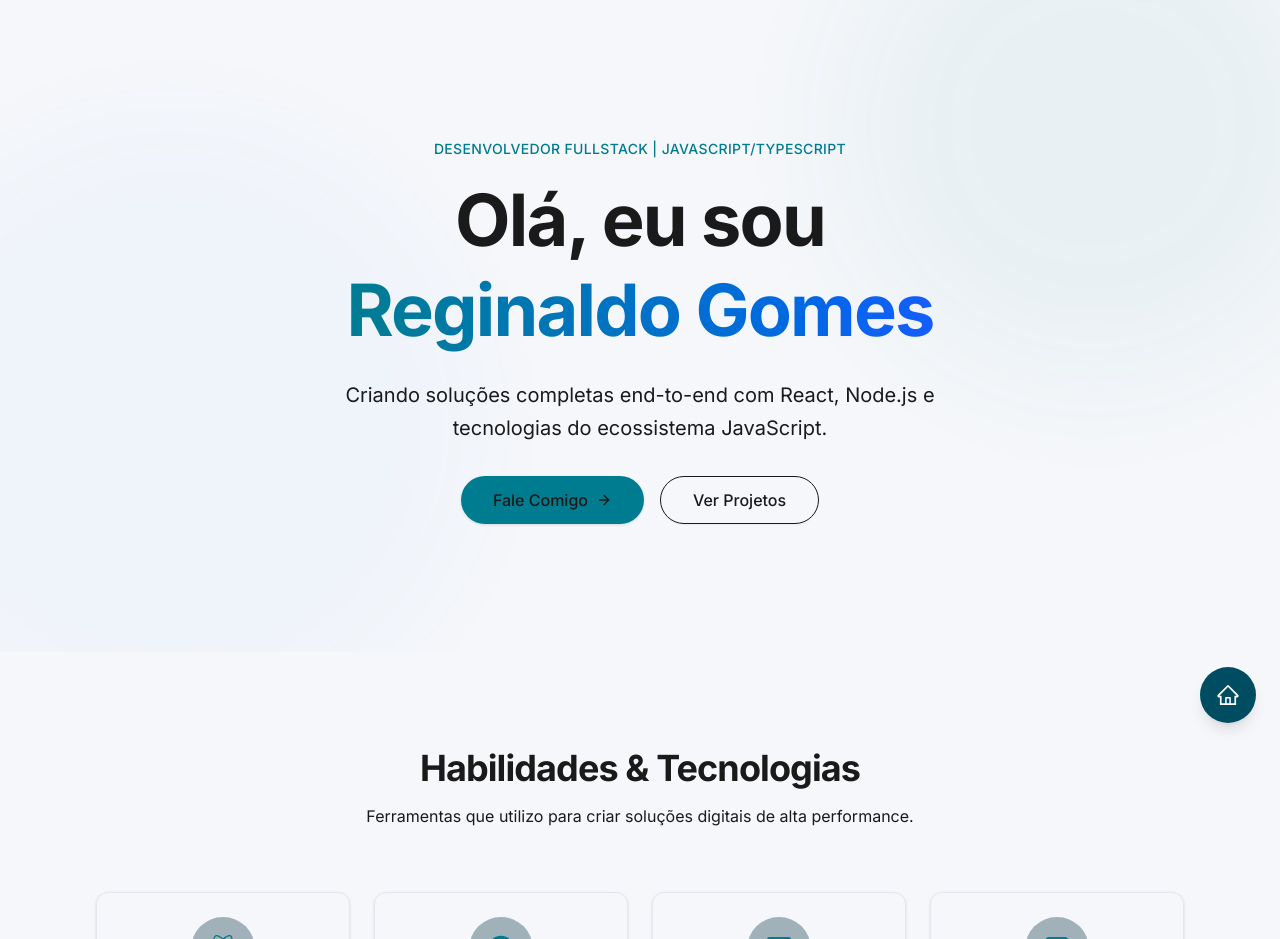
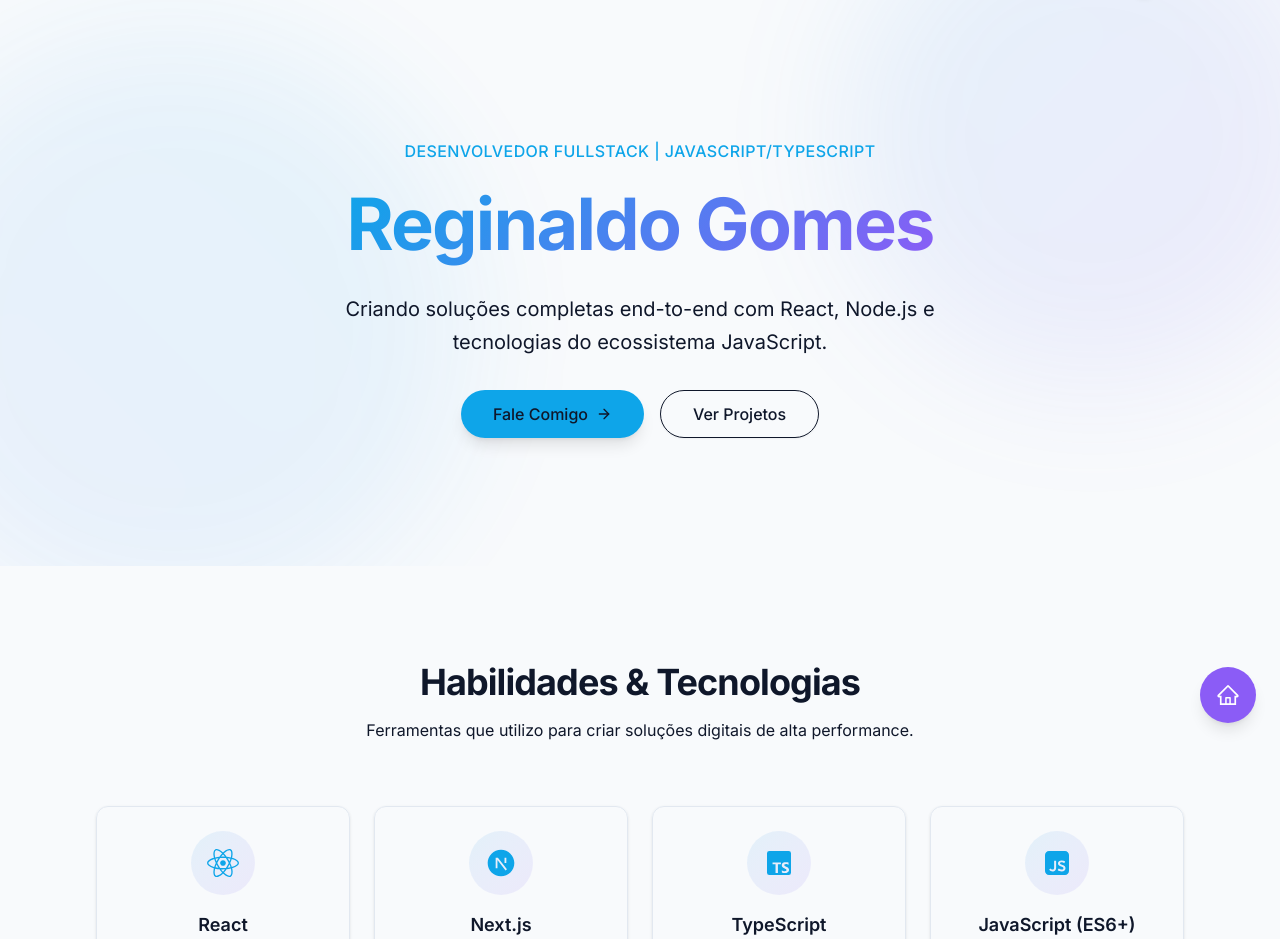
Before and after one commit to reginaldogomes/nextjs-developer-resume, a Next.js app: page / in a window 1280 px wide. Shown: the part 53-992 px from the top of the page. Built offline with nearby package versions, Linux system fonts and the light colour scheme.

Commit message:
feat: Implement a new design system with an updated color palette, dark mode, and interactive UI elements.

```diff
--- a/src/app/globals.css
+++ b/src/app/globals.css
@@ -40,51 +40,97 @@
   * {
     @apply border-border;
   }
+
   body {
     @apply bg-background text-foreground;
   }
 
   :root {
-    /* Default = light theme (fallback) */
-    --color-background: #f5f7fa;
+    /* Light Theme - Professional AI/Fullstack Developer */
+    --color-background: #f8fafc;
     --color-surface: #ffffff;
-    --color-border: #e3e8ee;
-    --color-foreground: #1a1a1a;
-    --color-muted: #6b7280;
+    --color-border: #e2e8f0;
+    --color-foreground: #0f172a;
+    --color-muted: #64748b;
 
-    --color-accent: #004d61;
-    --color-accent-light: #e6f1f4;
-    --color-accent-dark: #003545;
+    /* Primary - Cyan Tech */
+    --color-primary: #0ea5e9;
+    --color-primary-hover: #0284c7;
+    --color-primary-light: #e0f2fe;
 
-    --color-primary: #007c91;
-    --color-secondary: #4f6d7a;
+    /* Secondary - Deep Blue */
+    --color-secondary: #3b82f6;
+    --color-secondary-hover: #2563eb;
 
-    --color-success: #27a87d;
-    --color-danger: #d9534f;
-    --color-warning: #f0ad4e;
+    /* Accent - Purple AI */
+    --color-accent: #8b5cf6;
+    --color-accent-light: #f3e8ff;
+    --color-accent-dark: #6d28d9;
 
-    --radius-lg: 12px;
-    --radius-md: 10px;
+    /* Status Colors */
+    --color-success: #10b981;
+    --color-danger: #ef4444;
+    --color-warning: #f59e0b;
+    --color-info: #06b6d4;
+
+    /* Shadows & Effects */
+    --shadow-sm: 0 1px 2px 0 rgb(0 0 0 / 0.05);
+    --shadow-md: 0 4px 6px -1px rgb(0 0 0 / 0.1);
+    --shadow-lg: 0 10px 15px -3px rgb(0 0 0 / 0.1);
+    --shadow-xl: 0 20px 25px -5px rgb(0 0 0 / 0.1);
+    --shadow-glow: 0 0 20px rgb(14 165 233 / 0.3);
+
+    /* Glassmorphism */
+    --glass-bg: rgba(255, 255, 255, 0.7);
+    --glass-border: rgba(255, 255, 255, 0.18);
+    --glass-blur: blur(10px);
+
+    /* Radius */
+    --radius-lg: 16px;
+    --radius-md: 12px;
     --radius-sm: 8px;
+    --radius-full: 9999px;
   }
 
   .dark {
-    --color-background: #0f1215; /* Fundo geral escuro */
-    --color-surface: #1a1d21; /* Cartões, seções, blocos */
-    --color-border: #2c3238; /* Bordas, divisórias, inputs */
-    --color-foreground: #f1f5f9; /* Texto principal claro */
-    --color-muted: #9ca3af; /* Texto secundário / detalhes */
+    /* Dark Theme - Professional AI/Fullstack Developer */
+    --color-background: #0a0e1a;
+    --color-surface: #111827;
+    --color-border: #1f2937;
+    --color-foreground: #f1f5f9;
+    --color-muted: #94a3b8;
 
-    --color-accent: #4dc4dd; /* Azul acentuado mais claro */
-    --color-accent-light: #193b44; /* Versão mais clara para hover/backgrounds */
-    --color-accent-dark: #007c91; /* Versão forte para interações */
+    /* Primary - Bright Cyan */
+    --color-primary: #06b6d4;
+    --color-primary-hover: #0891b2;
+    --color-primary-light: #164e63;
 
-    --color-primary: #00bcd4; /* Azul mais vibrante para destaque */
-    --color-secondary: #7a9ea8; /* Azul acinzentado elegante mais claro */
+    /* Secondary - Vibrant Blue */
+    --color-secondary: #3b82f6;
+    --color-secondary-hover: #2563eb;
 
-    --color-success: #3fd3aa; /* Verde suave claro para sucesso */
-    --color-danger: #ff6b6b; /* Vermelho claro mais vibrante */
-    --color-warning: #ffc66e; /* Amarelo dourado claro */
+    /* Accent - Vivid Purple AI */
+    --color-accent: #a855f7;
+    --color-accent-light: #581c87;
+    --color-accent-dark: #7c3aed;
+
+    /* Status Colors */
+    --color-success: #22c55e;
+    --color-danger: #f87171;
+    --color-warning: #fbbf24;
+    --color-info: #22d3ee;
+
+    /* Shadows & Effects */
+    --shadow-sm: 0 1px 2px 0 rgb(0 0 0 / 0.3);
+    --shadow-md: 0 4px 6px -1px rgb(0 0 0 / 0.4);
+    --shadow-lg: 0 10px 15px -3px rgb(0 0 0 / 0.5);
+    --shadow-xl: 0 20px 25px -5px rgb(0 0 0 / 0.6);
+    --shadow-glow: 0 0 30px rgb(6 182 212 / 0.4);
+
+    /* Glassmorphism */
+    --glass-bg: rgba(17, 24, 39, 0.7);
+    --glass-border: rgba(255, 255, 255, 0.1);
+    --glass-blur: blur(12px);
   }
 }
 
@@ -100,5 +146,57 @@
     font-size: 16px;
     -webkit-font-smoothing: antialiased;
     -moz-osx-font-smoothing: grayscale;
+    transition:
+      background-color 0.3s ease,
+      color 0.3s ease;
+  }
+
+  .glass-effect {
+    background: var(--glass-bg);
+    backdrop-filter: var(--glass-blur);
+    -webkit-backdrop-filter: var(--glass-blur);
+    border: 1px solid var(--glass-border);
+  }
+
+  .gradient-primary {
+    background: linear-gradient(
+      135deg,
+      var(--color-primary) 0%,
+      var(--color-secondary) 100%
+    );
+  }
+
+  .gradient-accent {
+    background: linear-gradient(
+      135deg,
+      var(--color-accent) 0%,
+      var(--color-primary) 100%
+    );
+  }
+
+  .text-gradient {
+    background: linear-gradient(
+      135deg,
+      var(--color-primary) 0%,
+      var(--color-accent) 100%
+    );
+    -webkit-background-clip: text;
+    -webkit-text-fill-color: transparent;
+    background-clip: text;
+  }
+
+  .smooth-transition {
+    transition: all 0.3s cubic-bezier(0.4, 0, 0.2, 1);
+  }
+
+  .hover-lift {
+    transition:
+      transform 0.3s ease,
+      box-shadow 0.3s ease;
+  }
+
+  .hover-lift:hover {
+    transform: translateY(-4px);
+    box-shadow: var(--shadow-lg);
   }
 }
--- a/src/app/layout.tsx
+++ b/src/app/layout.tsx
@@ -20,9 +20,9 @@ export default function RootLayout({
   return (
     <html
       lang="pt-BR"
-      className={`${inter.variable} ${sourceCodePro.variable}`}
+      className={`dark ${inter.variable} ${sourceCodePro.variable}`}
     >
-      <body className="font-sans bg-surface">
+      <body className="font-sans bg-background text-foreground transition-colors duration-300">
         <noscript>
           <iframe
             src="https://www.googletagmanager.com/ns.html?id=GTM-N78BQVKX"
--- a/src/app/page.tsx
+++ b/src/app/page.tsx
@@ -12,8 +12,7 @@ import servicesData from '@/data/services.json'
 import aboutData from '@/data/about.json'
 
 export const metadata = createMetadata({
-  title:
-    'Reginaldo Gomes | Desenvolvedor Fullstack | JavaScript/TypeScript',
+  title: 'Reginaldo Gomes | Desenvolvedor Fullstack | JavaScript/TypeScript',
   description:
     'Desenvolvedor Fullstack especializado em React, Node.js, TypeScript e soluções em nuvem. Crio aplicações completas, escaláveis e performáticas.',
   path: '/',
--- a/src/app/resume/page.tsx
+++ b/src/app/resume/page.tsx
@@ -33,22 +33,6 @@ const Page = () => {
         />
 
         {/* Header */}
-        <motion.div
-          initial={{ opacity: 0, y: 20 }}
-          animate={{ opacity: 1, y: 0 }}
-          transition={{ duration: 0.5 }}
-          className="text-center mb-16"
-        >
-          <h1 className="text-4xl md:text-5xl font-bold mb-4">
-            {resumeData.name}
-          </h1>
-          <p className="text-xl text-primary font-medium mb-4">
-            {resumeData.title}
-          </p>
-          <p className="text-muted-foreground max-w-3xl mx-auto leading-relaxed">
-            {resumeData.summary}
-          </p>
-        </motion.div>
 
         <div className="space-y-16">
           {/* Objetivo */}
--- a/src/components/Skills.tsx
+++ b/src/components/Skills.tsx
@@ -77,19 +77,21 @@ const Skills = () => {
           </p>
         </div>
 
-        <div className="grid grid-cols-1 md:grid-cols-2 lg:grid-cols-3 xl:grid-cols-4 gap-6">
+        <div className="grid grid-cols-2 md:grid-cols-3 lg:grid-cols-4 gap-4 md:gap-6">
           {skillsData.map(({ icon, title, description }: Skill) => {
             const Icon = iconMap[icon] || FaCode
             return (
               <div
                 key={title}
-                className="bg-card border border-border p-6 rounded-xl shadow-sm hover:shadow-md transition-shadow duration-300 flex flex-col items-center text-center group"
+                className="bg-card border border-border p-4 md:p-6 rounded-xl shadow-sm transition-all duration-300 hover:shadow-lg hover:scale-105 hover:border-primary/50 flex flex-col items-center text-center group will-change-transform"
               >
-                <div className="w-16 h-16 rounded-full bg-secondary/50 flex items-center justify-center mb-4 group-hover:scale-110 transition-transform duration-300">
-                  <Icon className="h-8 w-8 text-primary" />
+                <div className="w-14 h-14 md:w-16 md:h-16 rounded-full bg-gradient-to-br from-primary/10 to-accent/10 flex items-center justify-center mb-3 md:mb-4 group-hover:scale-110 transition-transform duration-300">
+                  <Icon className="h-7 w-7 md:h-8 md:w-8 text-primary" />
                 </div>
-                <h3 className="text-lg font-semibold mb-2">{title}</h3>
-                <p className="text-sm text-muted-foreground leading-relaxed">
+                <h3 className="text-base md:text-lg font-semibold mb-2">
+                  {title}
+                </h3>
+                <p className="text-xs md:text-sm text-muted-foreground leading-relaxed">
                   {description}
                 </p>
               </div>
--- a/src/components/sections/Hero.tsx
+++ b/src/components/sections/Hero.tsx
@@ -19,8 +19,8 @@ const Hero: React.FC<HeroProps> = ({ name, title, slogan }) => {
     <section className="relative pt-32 pb-16 md:pt-48 md:pb-32 overflow-hidden">
       {/* Background Elements */}
       <div className="absolute top-0 left-0 w-full h-full overflow-hidden -z-10">
-        <div className="absolute top-[-10%] right-[-5%] w-[500px] h-[500px] rounded-full bg-primary/10 blur-3xl opacity-50" />
-        <div className="absolute bottom-[-10%] left-[-10%] w-[600px] h-[600px] rounded-full bg-blue-500/10 blur-3xl opacity-30" />
+        <div className="absolute top-[-10%] right-[-5%] w-[500px] h-[500px] rounded-full bg-gradient-to-br from-primary/20 to-accent/20 blur-3xl opacity-60 animate-pulse" />
+        <div className="absolute bottom-[-10%] left-[-10%] w-[600px] h-[600px] rounded-full bg-gradient-to-tr from-secondary/20 to-primary/20 blur-3xl opacity-40" />
       </div>
 
       <Container>
@@ -31,16 +31,13 @@ const Hero: React.FC<HeroProps> = ({ name, title, slogan }) => {
               animate={{ opacity: 1, y: 0 }}
               transition={{ duration: 0.5 }}
             >
-              <h2 className="text-primary font-medium tracking-wide uppercase text-sm mb-4">
+              <h2 className="text-primary font-medium tracking-wide uppercase text-sm md:text-base mb-4">
                 {title}
               </h2>
-              <h1 className="text-4xl md:text-6xl lg:text-7xl font-bold tracking-tight mb-6 leading-tight">
-                Olá, eu sou <br />
-                <span className="text-transparent bg-clip-text bg-gradient-to-r from-primary to-blue-600">
-                  {name}
-                </span>
+              <h1 className="text-4xl sm:text-5xl md:text-6xl lg:text-7xl font-bold tracking-tight mb-6 leading-tight">
+                <span className="text-gradient">{name}</span>
               </h1>
-              <p className="text-xl text-muted-foreground max-w-2xl mx-auto leading-relaxed">
+              <p className="text-lg md:text-xl text-muted-foreground max-w-2xl mx-auto leading-relaxed">
                 {slogan}
               </p>
             </motion.div>
@@ -54,7 +51,7 @@ const Hero: React.FC<HeroProps> = ({ name, title, slogan }) => {
               <Button
                 asChild
                 size="lg"
-                className="rounded-full px-8 h-12 text-base"
+                className="rounded-full px-8 h-12 text-base shadow-lg hover:shadow-xl transition-all duration-300 hover:scale-105"
               >
                 <Link href="/contact">
                   Fale Comigo <ArrowRight className="ml-2 w-4 h-4" />
@@ -64,7 +61,7 @@ const Hero: React.FC<HeroProps> = ({ name, title, slogan }) => {
                 asChild
                 variant="outline"
                 size="lg"
-                className="rounded-full px-8 h-12 text-base"
+                className="rounded-full px-8 h-12 text-base hover:bg-primary/10 transition-all duration-300"
               >
                 <Link href="/projects">Ver Projetos</Link>
               </Button>
```
Also changed, not shown: src/app/about/page.tsx (+0 -16 lines), src/components/layout/Header.tsx (+10 -4 lines), src/components/sections/ProjectsGrid.tsx (+5 -15 lines), src/components/sections/ServicesCards.tsx (+3 -6 lines), src/data/about.json (line endings or trailing spaces).
